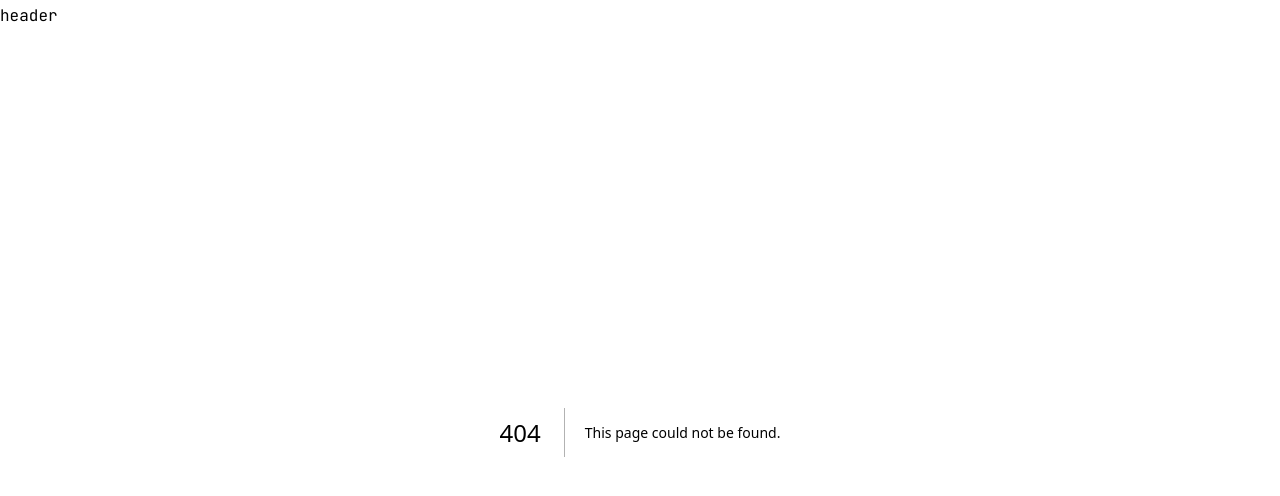
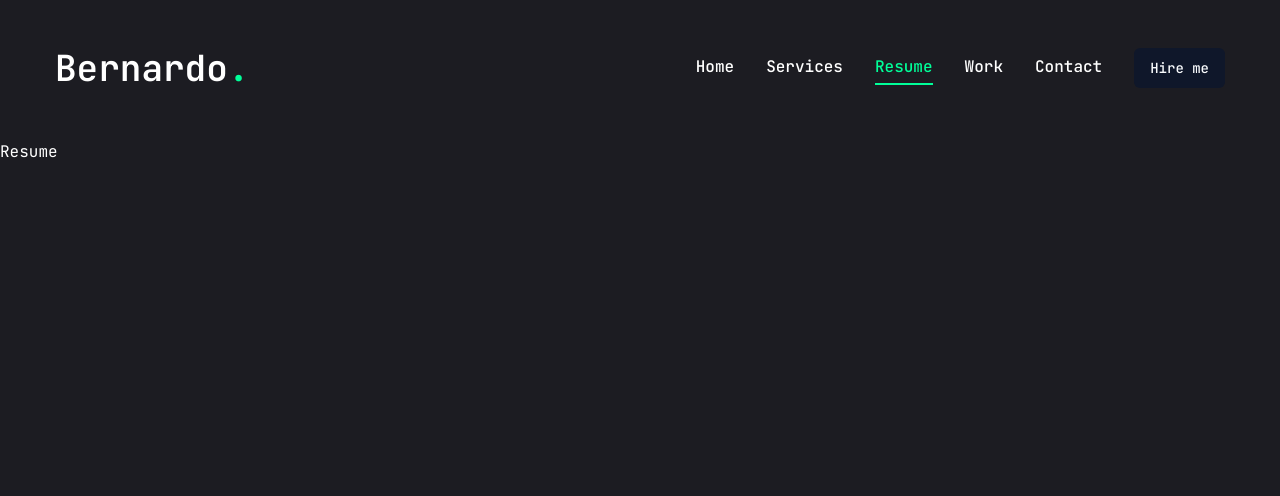
Before and after one commit to Bdelas777/portafolio, a Next.js app: page /resume in a window 1280 px wide. Before the commit this address had no page. Shown: the top 496 px of the page. Built offline with nearby package versions, Linux system fonts and the light colour scheme.

Commit message:
feat: Add Nav and routes

```diff
--- /dev/null
+++ b/app/contact/page.jsx
@@ -0,0 +1,8 @@
+
+const Contact = () => {
+  return (
+    <div>Contact</div>
+  )
+}
+
+export default Contact
--- /dev/null
+++ b/app/resume/page.jsx
@@ -0,0 +1,8 @@
+
+const Resume = () => {
+  return (
+    <div>Resume</div>
+  )
+}
+
+export default Resume
--- /dev/null
+++ b/app/services/page.jsx
@@ -0,0 +1,8 @@
+
+const Services = () => {
+  return (
+    <div>Services</div>
+  )
+}
+
+export default Services
--- /dev/null
+++ b/app/work/page.jsx
@@ -0,0 +1,8 @@
+
+const Work = () => {
+  return (
+    <div>Work</div>
+  )
+}
+
+export default Work
--- a/components/Header.jsx
+++ b/components/Header.jsx
@@ -1,7 +1,33 @@
-
+import Link from "next/link"
+import { Button } from "./ui/button"
+import Nav from "./Nav"
 const Header = () => {
   return (
-    <header>header</header>
+    <header className="py-8 xl:py-12 text-white ">
+        <div className="container mx-auto flex justify-between items-center">
+            {/* logs */}
+            <Link href={"/"}>
+                <h1 className="text-4xl font-semibold">
+                    Bernardo
+                    <span className="text-accent">
+                        .
+                    </span>
+                </h1>
+            </Link>
+            {/* Navbar */}
+            <div className="hidden xl:flex items-center gap-8">
+                <Nav />
+                <Link href="/contact">
+                    <Button>
+                        Hire me
+                    </Button>
+                </Link>
+            </div>
+            <div className="xl:hidden">
+
+            </div>
+        </div>
+    </header>
   )
 }
 
--- /dev/null
+++ b/components/Nav.jsx
@@ -0,0 +1,45 @@
+"use client";
+import Link from "next/link";
+import { usePathname } from "next/navigation";
+
+const links = [
+    {
+        name: 'home',
+        path: '/'
+    },
+    {
+        name: 'services',
+        path: '/services'
+    },
+    {
+        name: 'resume',
+        path: '/resume'
+    },
+    {
+        name: 'work',
+        path: '/work'
+    },
+    {
+        name: 'contact',
+        path: '/contact'
+    },
+]
+
+const Nav = () => {
+    const pathname = usePathname();
+  return (
+    <nav className="flex gap-8">
+        {links.map((link, index)=>{
+            return (
+                <Link href={link.path} key={index}
+                    className={`${link.path === pathname && "text-accent border-b-2 border-accent"}
+                    capitalize font-medium hover:text-accent transition-all`}>
+                    {link.name}
+                </Link>
+            );
+        })}
+    </nav>
+  )
+}
+
+export default Nav
--- a/package.json
+++ b/package.json
@@ -25,6 +25,7 @@
     "tailwindcss-animate": "^1.0.7"
   },
   "devDependencies": {
+    "@types/react": "18.3.3",
     "eslint": "^8",
     "eslint-config-next": "14.2.4",
     "postcss": "^8",
```
Also changed, not shown: tsconfig.json (added, +34 -0 lines), 1 other file (tests, documents, lock files or other folders).
